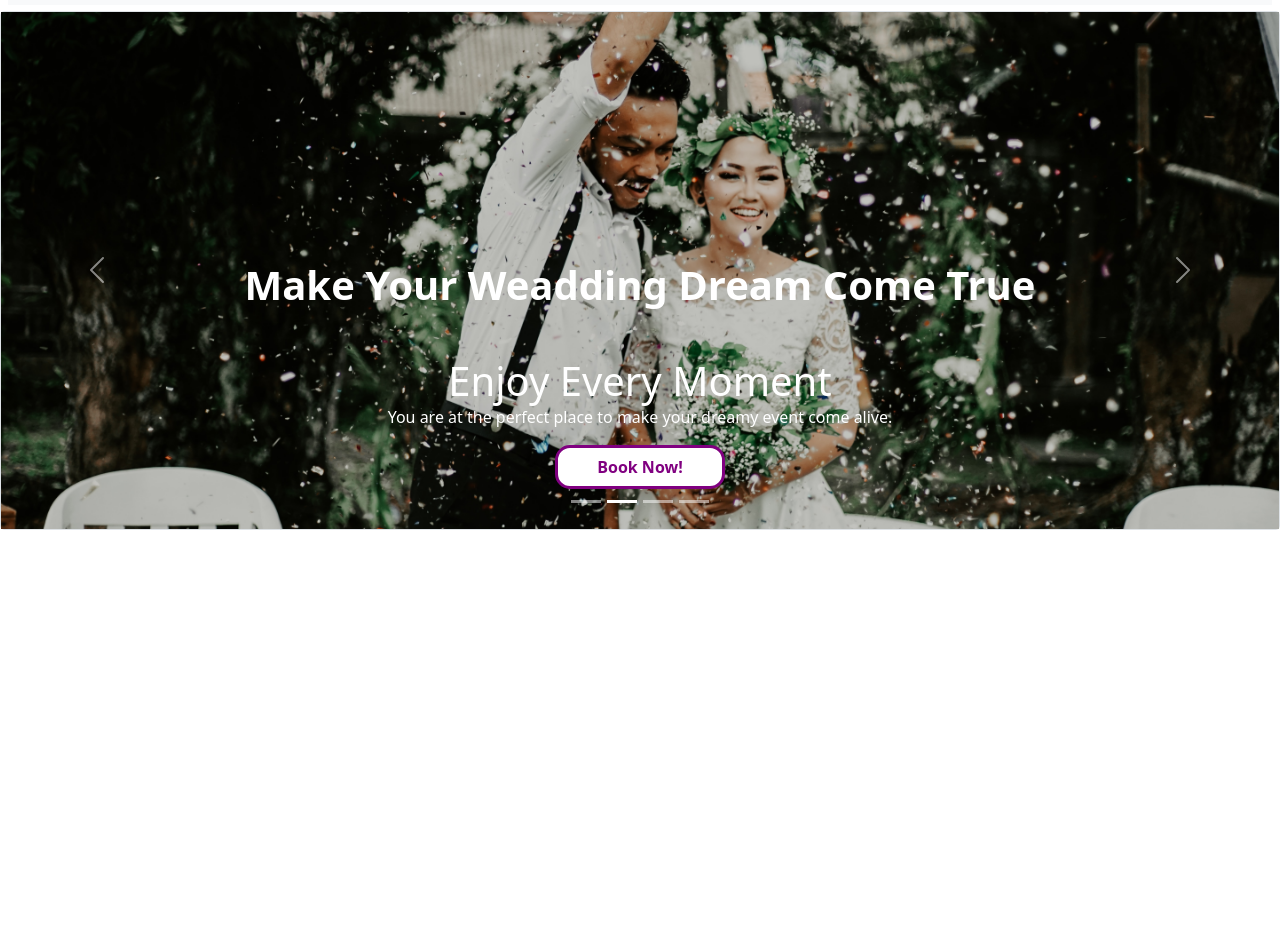
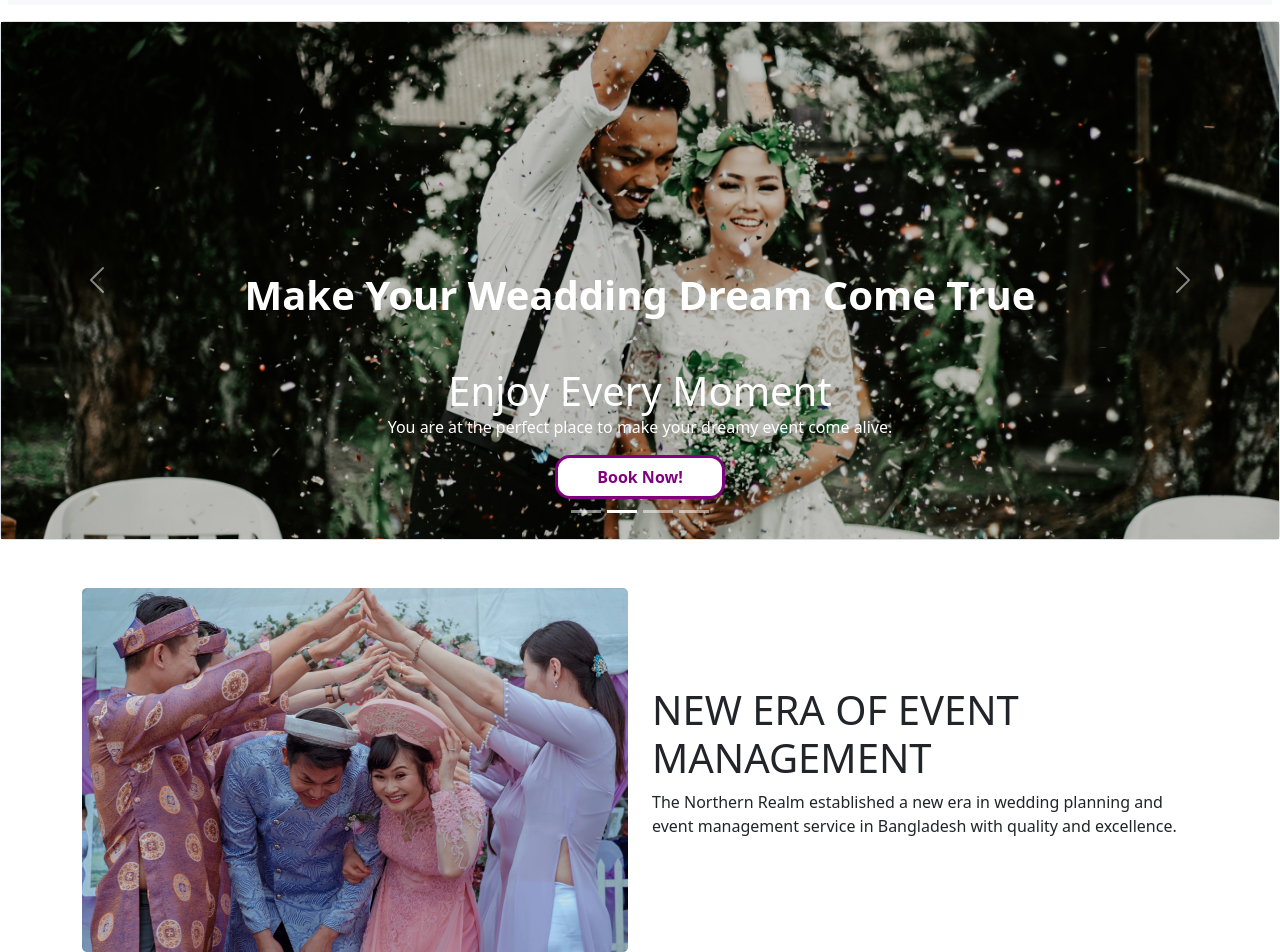
Before and after one commit to AnimeshMondol/The-northan-realm-coonvention-center, a plain HTML site: page index.html in a window 1280 px wide. Shown: the part 109-1061 px from the top of the page. Before the commit the page ends 800 px from the top, so only its background shows below. Drawn offline with nearby package versions, Linux system fonts and the light colour scheme.

Commit message:
1st main section added

```diff
--- a/index.html
+++ b/index.html
@@ -21,7 +21,7 @@
     <header>
         <!-- navbar  -->
 
-        <nav class="navbar navbar-expand-lg navbar-light bg-light fixed-top m-2 p-2">
+        <nav class="navbar navbar-expand-lg navbar-light bg-light m-2 p-2">
             <div class="container ">
                 <a class="navbar-brand" href="index.html"><img src="images/2logo.png" alt=""></a>
                 <ul class="navbar-nav me-0 mb-2 mb-lg-0">
@@ -54,9 +54,8 @@
                 </div>
             </div>
         </nav>
-        <br><br><br>
         <!-- carousel -->
-        <section class=" border rounded mt-5">
+        <section class=" border rounded mt-3">
             <div id="carouselExampleCaptions" class="carousel slide" data-bs-ride="carousel">
                 <div class="carousel-indicators">
                     <button type="button" data-bs-target="#carouselExampleCaptions" data-bs-slide-to="0" class="active"
@@ -74,7 +73,8 @@
                         <div class="carousel-caption d-none d-md-block">
                             <h1 class="fw-bolder m-5">Weadding Comes Once in a Lifetime</h1>
                             <h1 class="mb-0">So make it Memorable</h1>
-                            <p>A new era in wedding planning and event management service in Bangladesh with quality and excellence.</p>
+                            <p>A new era in wedding planning and event management service in Bangladesh with quality and
+                                excellence.</p>
                             <button class="book-button-carousel">Book Now!</button>
                         </div>
                     </div>
@@ -92,7 +92,8 @@
                         <div class="carousel-caption d-none d-md-block">
                             <h1 class="fw-bolder m-5">Visualize Your Weadding Dream</h1>
                             <h1 class="mb-0">....</h1>
-                            <p>We begin by listening to your goals and ideas. Then we give our imagination free reign to develop an innovative guiding concept.</p>
+                            <p>We begin by listening to your goals and ideas. Then we give our imagination free reign to
+                                develop an innovative guiding concept.</p>
                             <button class="book-button-carousel">Book Now!</button>
                         </div>
                     </div>
@@ -101,7 +102,8 @@
                         <div class="carousel-caption d-none d-md-block">
                             <h1 class="fw-bolder m-5">Start a New Biggening in New Life</h1>
                             <h1 class="mb-0">Dreams Come True</h1>
-                            <p>Our commitment to innovative design is matched by our responsive client service. We thrive on challenges, and we look forward to working with you.</p>
+                            <p>Our commitment to innovative design is matched by our responsive client service. We
+                                thrive on challenges, and we look forward to working with you.</p>
                             <button class="book-button-carousel">Book Now!</button>
                         </div>
                     </div>
@@ -119,6 +121,20 @@
             </div>
         </section>
     </header>
+    <main>
+        <section class="container mt-5">
+            <div class="row row-cols-1 row-cols-md-2 row-cols-lg-2 g-4">
+                <div class="col">
+                    <img class="img-fluid" src="images/wedding.png" alt="">
+                </div>
+                <div class="col d-flex flex-column justify-content-center">
+                    <h1>NEW ERA OF EVENT MANAGEMENT</h1>
+                    <p>The Northern Realm established a new era in wedding planning and event management service in
+                        Bangladesh with quality and excellence.</p>
+                </div>
+            </div>
+        </section>
+    </main>
 
     <!-- boostrap js bundle  -->
 
```
